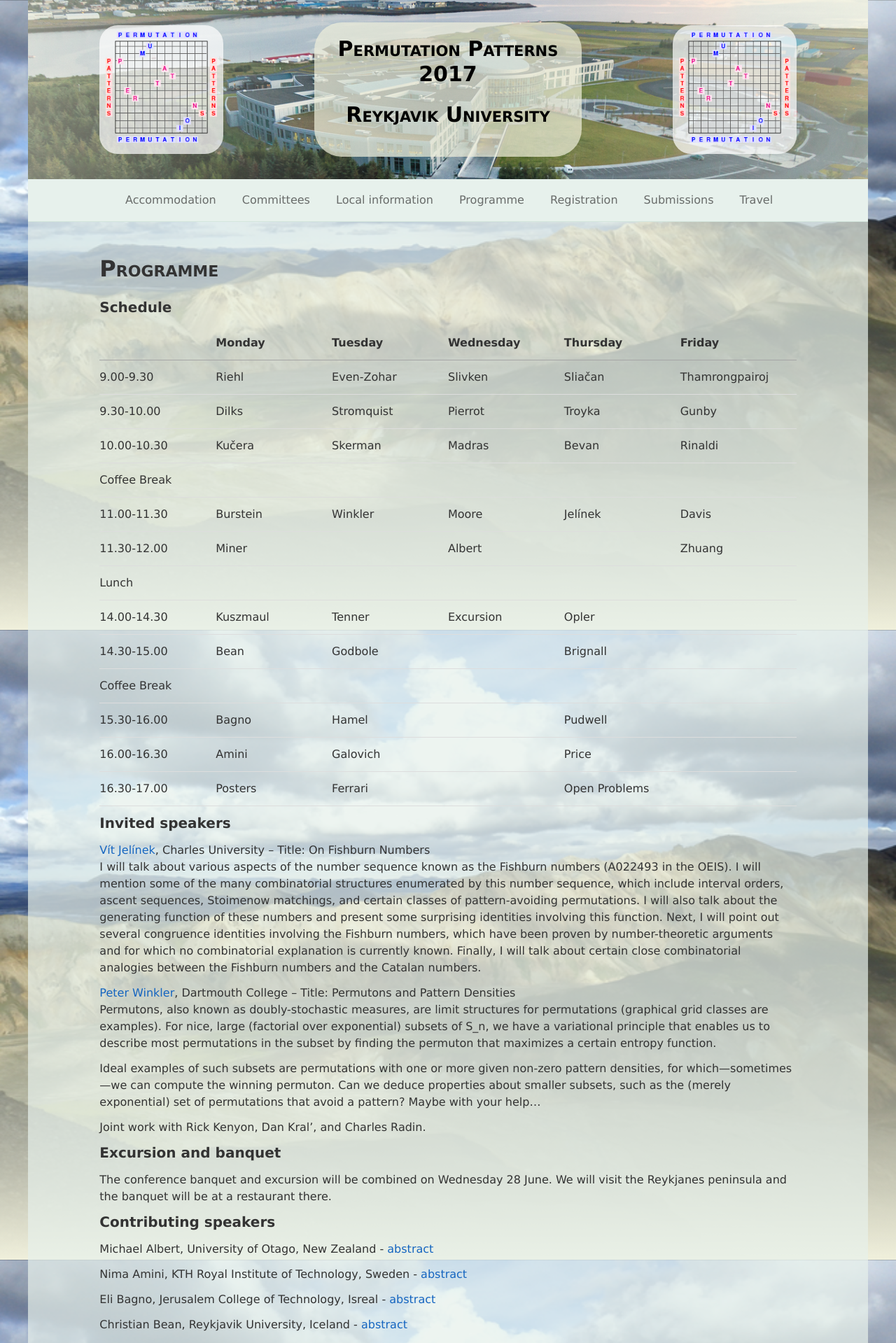
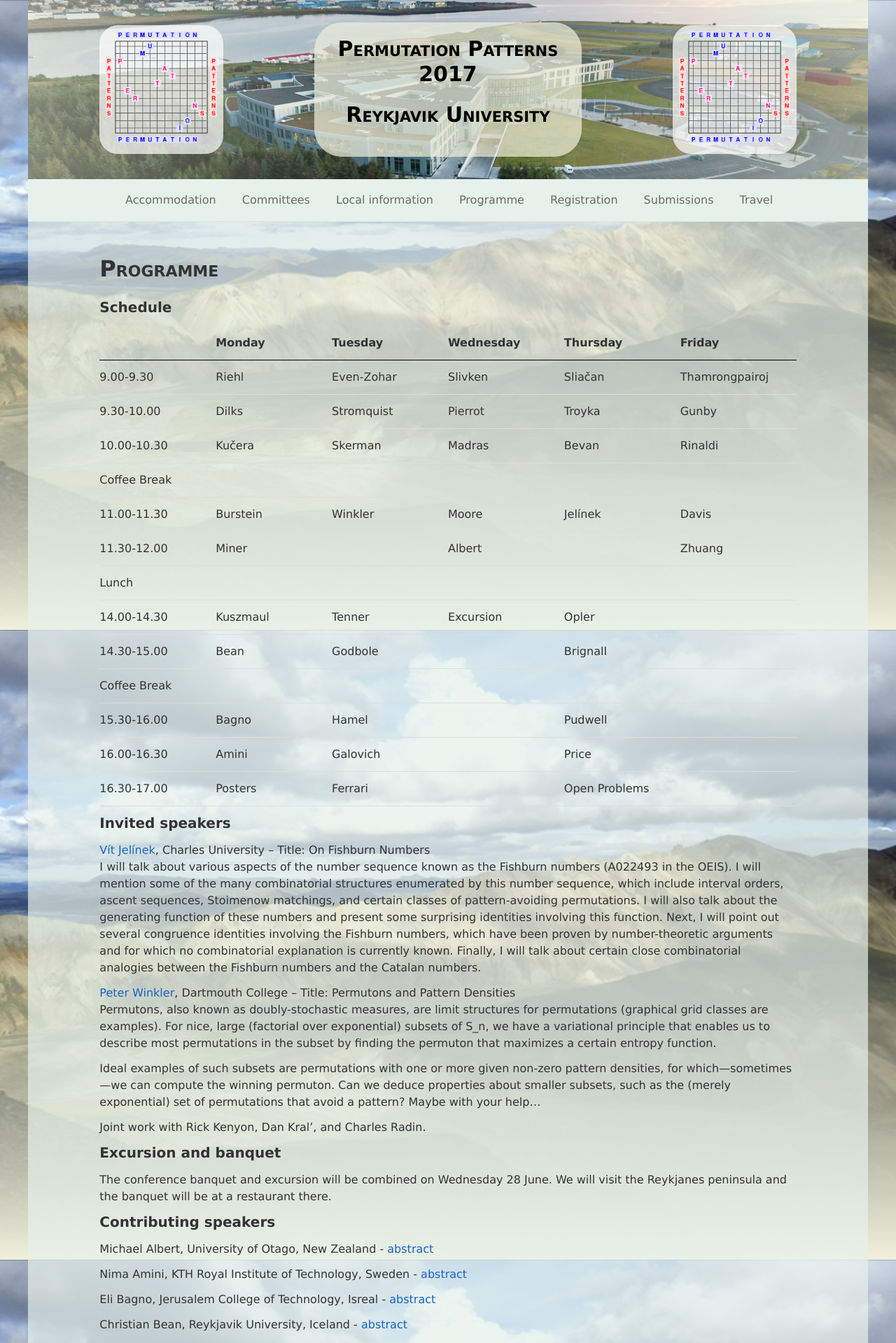
Before and after one commit to pp2017/pp2017.github.io, a Jekyll site: the page built from programme.md, in a window 1280 px wide. Shown: the top 1919 px of the page at 70% size. Built offline with Jekyll 4.4.1, drawn with Linux system fonts in a browser that asks for light colours; nearby versions of some CDN libraries.

Commit message:
experiment to fix schedule table

```diff
--- a/_sass/base/_tables.scss
+++ b/_sass/base/_tables.scss
@@ -6,7 +6,7 @@ table {
 }
 
 th {
-  border-bottom: 1px solid shade($base-border-color, 25%);
+  border-bottom: 1px solid shade($base-border-color, 100%);
   font-weight: 600;
   padding: $small-spacing 0;
   text-align: left;
```
